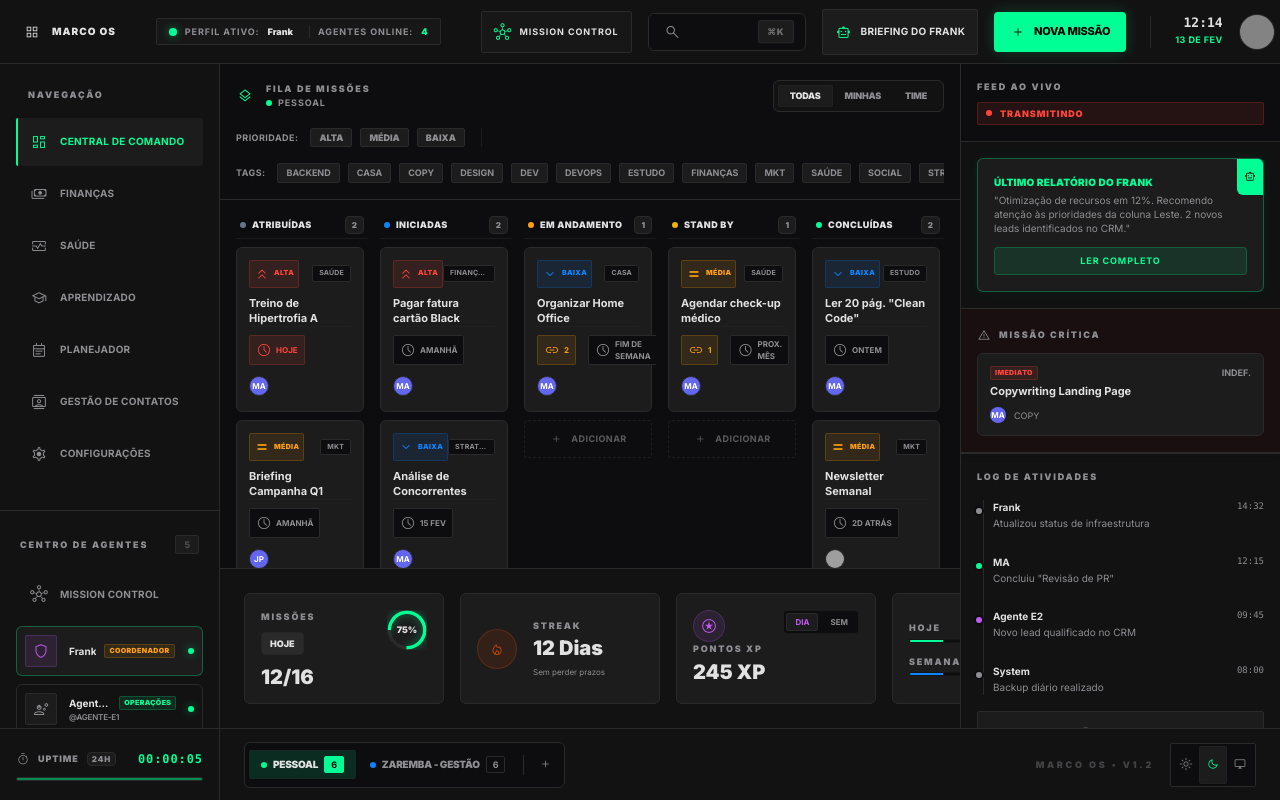
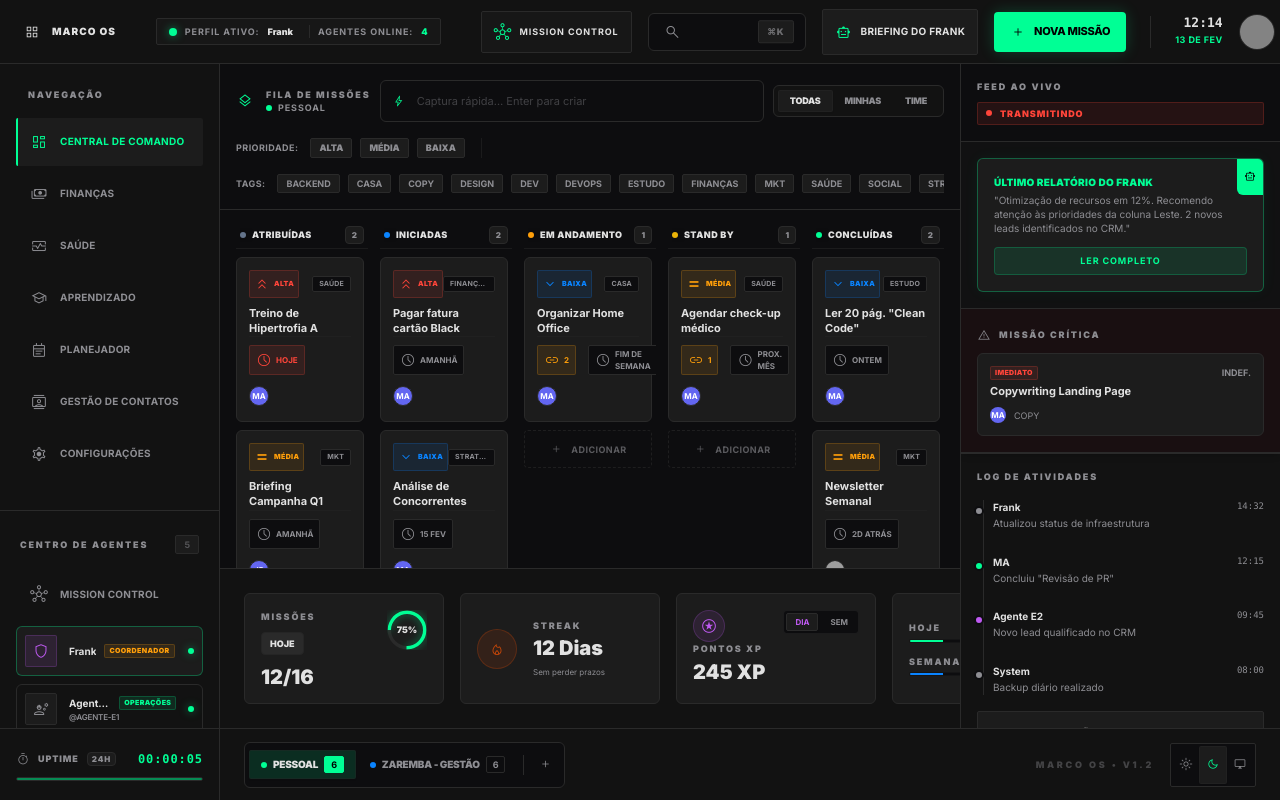
Before and after one commit to marcoraza/marco_os, a React (Vite) app: page / in a window 1280 px wide. Built offline with nearby package versions, Linux system fonts and the light colour scheme; grey boxes are pictures that could not be loaded.

Commit message:
B2: Quick Capture input no Dashboard header

```diff
--- a/components/Dashboard.tsx
+++ b/components/Dashboard.tsx
@@ -14,6 +14,24 @@ interface DashboardProps {
 
 const Dashboard: React.FC<DashboardProps> = ({ tasks, setTasks, onTaskClick, activeProjectId, projects, onAddTask }) => {
   const activeProject = projects.find(p => p.id === activeProjectId);
+  // Quick Capture
+  const [quickCapture, setQuickCapture] = useState('');
+  const handleQuickCapture = (e: React.KeyboardEvent<HTMLInputElement>) => {
+    if (e.key === 'Enter' && quickCapture.trim()) {
+      setTasks(prev => [...prev, {
+        id: Date.now(),
+        title: quickCapture.trim(),
+        tag: 'GERAL',
+        projectId: activeProjectId,
+        status: 'assigned' as const,
+        priority: 'medium' as const,
+        deadline: 'A definir',
+        assignee: 'MA',
+        dependencies: 0,
+      }]);
+      setQuickCapture('');
+    }
+  };
   // Widget States
   const [missionView, setMissionView] = useState<'hoje' | 'semana' | 'mes'>('hoje');
   const [pointsView, setPointsView] = useState<'diario' | 'semanal'>('diario');
@@ -127,6 +145,19 @@ const Dashboard: React.FC<DashboardProps> = ({ tasks, setTasks, onTaskClick, act
                     {activeProject?.name ?? '–'}
                   </p>
               </div>
+            </div>
+
+            {/* Quick Capture */}
+            <div className="flex-grow max-w-sm relative hidden sm:block">
+              <Icon name="bolt" size="sm" className="absolute left-3 top-1/2 -translate-y-1/2 text-brand-mint" />
+              <input
+                type="text"
+                value={quickCapture}
+                onChange={e => setQuickCapture(e.target.value)}
+                onKeyDown={handleQuickCapture}
+                placeholder="Captura rápida… Enter para criar"
+                className="w-full bg-bg-base border border-border-panel rounded-md pl-9 pr-3 py-2 text-[11px] text-text-primary focus:outline-none focus:border-brand-mint/50 transition-colors placeholder:text-text-secondary/40"
+              />
             </div>
 
             {/* Filter Controls with Optimized Animation */}
```
